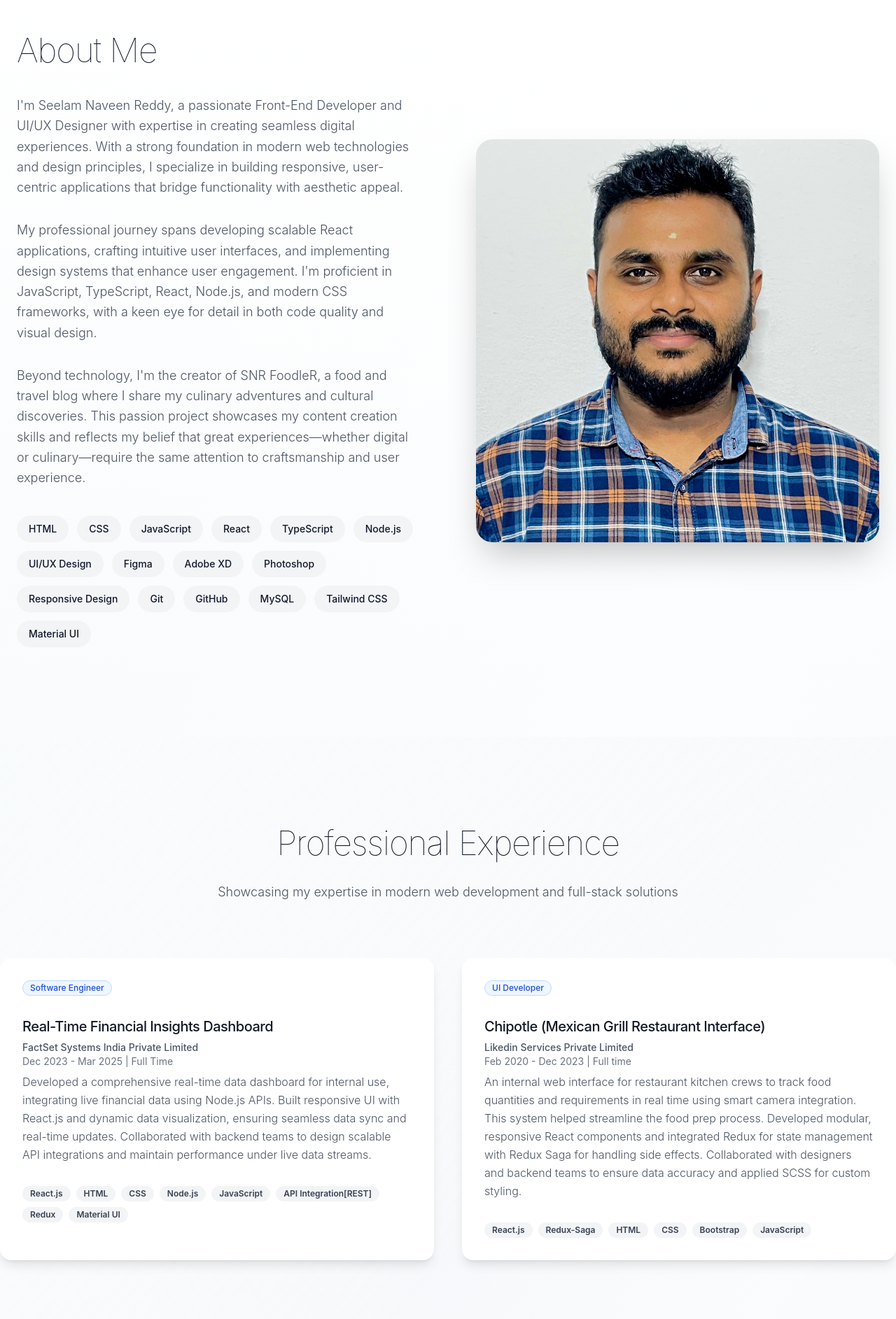
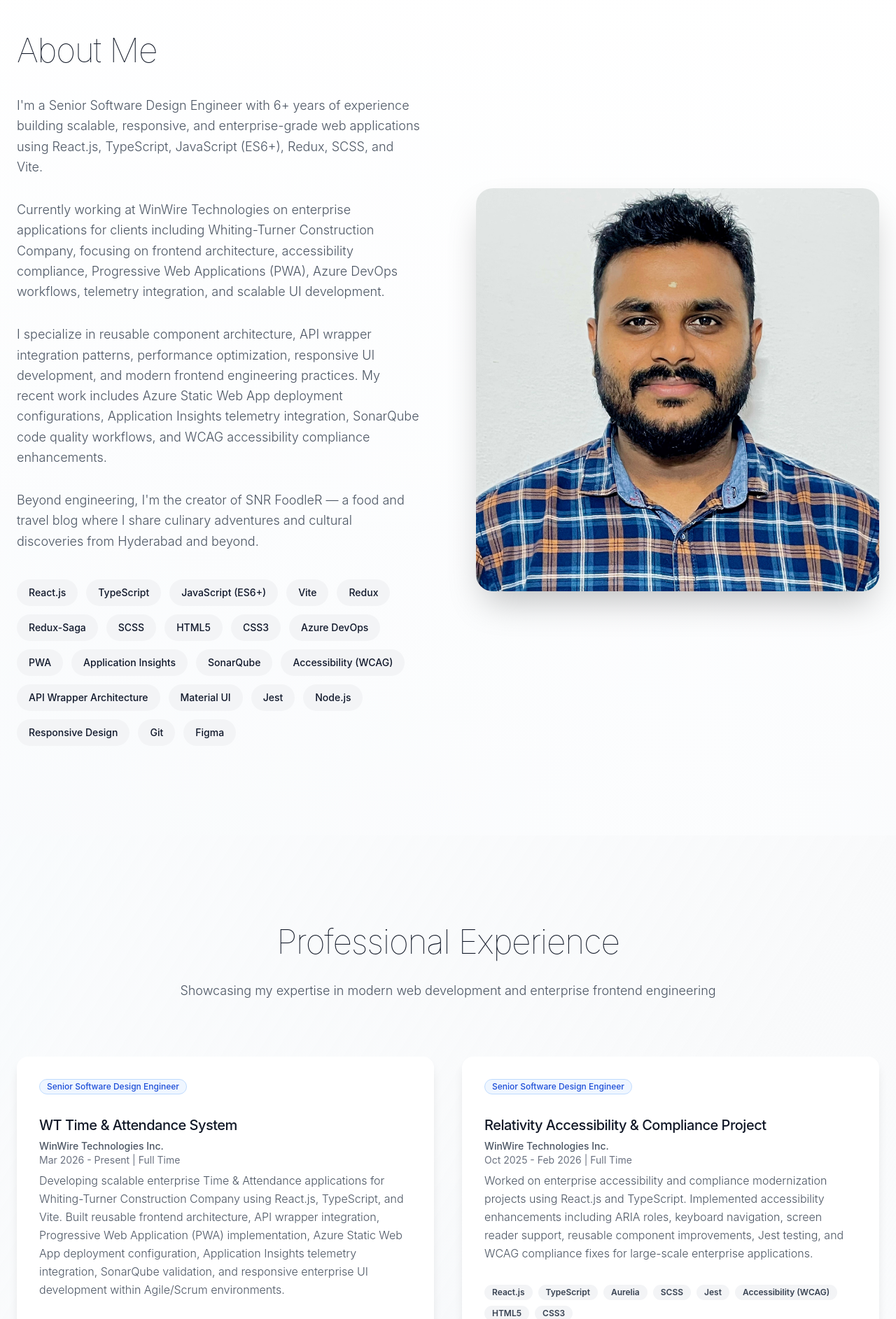
Before and after one commit to nseelam02-tech/snr-portfolio, a React (Vite) app: page / in a window 1280 px wide. Shown: the part 880-2765 px from the top of the page at 70% size. Built offline with nearby package versions, Linux system fonts and the light colour scheme.

Commit message:
new projects and details refined

```diff
--- a/src/pages/Index.tsx
+++ b/src/pages/Index.tsx
@@ -37,7 +37,7 @@ const Index = () => {
   const { toast } = useToast()
 
   const handleInputChange = (
-    e: React.ChangeEvent<HTMLInputElement | HTMLTextAreaElement>
+    e: React.ChangeEvent<HTMLInputElement | HTMLTextAreaElement>,
   ) => {
     setFormData({
       ...formData,
@@ -48,7 +48,6 @@ const Index = () => {
   const handleSubmit = (e: React.FormEvent) => {
     e.preventDefault()
 
-    // Basic validation
     if (!formData.name || !formData.email || !formData.message) {
       toast({
         title: 'Validation Error',
@@ -58,7 +57,6 @@ const Index = () => {
       return
     }
 
-    // Email validation
     const emailRegex = /^[^\s@]+@[^\s@]+\.[^\s@]+$/
     if (!emailRegex.test(formData.email)) {
       toast({
@@ -74,7 +72,6 @@ const Index = () => {
       description: "Thank you for reaching out. I'll get back to you soon.",
     })
 
-    // Reset form
     setFormData({ name: '', email: '', message: '' })
   }
 
@@ -88,7 +85,7 @@ const Index = () => {
 
   const downloadResume = () => {
     window.open(
-      'https://drive.google.com/file/d/1QG8TxsJ4VkrocwqMiyc345jfocrDvAHz/view?usp=sharing'
+      'https://drive.google.com/file/d/1qSSQqKImkfNYht4BIIR2INZ6s_QVwjX1/view?usp=sharing',
     )
   }
 
@@ -119,23 +116,29 @@ const Index = () => {
     },
   ]
 
+  // ✅ UPDATED: Skills aligned with resume
   const skills = [
-    'HTML',
-    'CSS',
-    'JavaScript',
-    'React',
+    'React.js',
     'TypeScript',
+    'JavaScript (ES6+)',
+    'Vite',
+    'Redux',
+    'Redux-Saga',
+    'SCSS',
+    'HTML5',
+    'CSS3',
+    'Azure DevOps',
+    'PWA',
+    'Application Insights',
+    'SonarQube',
+    'Accessibility (WCAG)',
+    'API Wrapper Architecture',
+    'Material UI',
+    'Jest',
     'Node.js',
-    'UI/UX Design',
-    'Figma',
-    'Adobe XD',
-    'Photoshop',
     'Responsive Design',
     'Git',
-    'GitHub',
-    'MySQL',
-    'Tailwind CSS',
-    'Material UI',
+    'Figma',
   ]
 
   const interests = [
@@ -180,10 +183,50 @@ const Index = () => {
     },
   ]
 
+  // ✅ UPDATED: WinWire projects added at top, existing projects kept below
   const professionalWork = [
     {
+      title: 'WT Time & Attendance System',
+      company: 'WinWire Technologies Inc.',
+      period: 'Mar 2026 - Present | Full Time',
+      role: 'Senior Software Design Engineer',
+      description:
+        'Developing scalable enterprise Time & Attendance applications for Whiting-Turner Construction Company using React.js, TypeScript, and Vite. Built reusable frontend architecture, API wrapper integration, Progressive Web Application (PWA) implementation, Azure Static Web App deployment configuration, Application Insights telemetry integration, SonarQube validation, and responsive enterprise UI development within Agile/Scrum environments.',
+      technologies: [
+        'React.js',
+        'TypeScript',
+        'Vite',
+        'SCSS',
+        'Azure DevOps',
+        'PWA',
+        'Application Insights',
+        'SonarQube',
+        'API Wrapper Architecture',
+      ],
+      type: 'development',
+    },
+    {
+      title: 'Relativity Accessibility & Compliance Project',
+      company: 'WinWire Technologies Inc.',
+      period: 'Oct 2025 - Feb 2026 | Full Time',
+      role: 'Senior Software Design Engineer',
+      description:
+        'Worked on enterprise accessibility and compliance modernization projects using React.js and TypeScript. Implemented accessibility enhancements including ARIA roles, keyboard navigation, screen reader support, reusable component improvements, Jest testing, and WCAG compliance fixes for large-scale enterprise applications.',
+      technologies: [
+        'React.js',
+        'TypeScript',
+        'Aurelia',
+        'SCSS',
+        'Jest',
+        'Accessibility (WCAG)',
+        'HTML5',
+        'CSS3',
+      ],
+      type: 'development',
+    },
+    {
       title: 'Real-Time Financial Insights Dashboard',
-      company: 'FactSet Systems India Private Limited',
+      company: 'Factet Private Limited, Hyderabad',
       period: 'Dec 2023 - Mar 2025 | Full Time',
       role: 'Software Engineer',
       description:
@@ -291,7 +334,7 @@ const Index = () => {
 
   return (
     <div className="min-h-screen bg-gradient-to-br from-slate-50 via-white to-gray-50">
-      {/* Enhanced Navigation with glassmorphism effect */}
+      {/* Navigation - UNCHANGED */}
       <nav className="fixed top-0 w-full bg-white/90 backdrop-blur-xl z-50 border-b border-gray-100/50 transition-all duration-300 shadow-sm">
         <div className="max-w-7xl mx-auto px-6 py-4">
           <div className="flex justify-between items-center">
@@ -303,7 +346,6 @@ const Index = () => {
               />
             </div>
 
-            {/* Desktop Navigation */}
             <div className="hidden md:flex items-center space-x-8">
               <button
                 onClick={() => scrollToSection('about')}
@@ -346,7 +388,6 @@ const Index = () => {
               </Button>
             </div>
 
-            {/* Mobile Menu Button */}
             <button
               className="md:hidden transform hover:scale-110 transition-transform duration-200"
               onClick={() => setIsMobileMenuOpen(!isMobileMenuOpen)}
@@ -355,7 +396,6 @@ const Index = () => {
             </button>
           </div>
 
-          {/* Mobile Navigation */}
           {isMobileMenuOpen && (
             <div className="md:hidden mt-4 pb-4 border-t border-gray-100 animate-fade-in">
               <div className="flex flex-col space-y-4 pt-4">
@@ -404,11 +444,9 @@ const Index = () => {
         </div>
       </nav>
 
-      {/* Enhanced Hero Section with sophisticated gradient background */}
+      {/* Hero Section - UNCHANGED UI, subtitle & tagline text updated */}
       <section className="min-h-screen flex items-center justify-center bg-gradient-to-br from-slate-50 via-white to-blue-50/30 pt-20 relative overflow-hidden">
-        {/* Enhanced Creative Background Elements */}
         <div className="absolute inset-0 overflow-hidden">
-          {/* Refined floating code elements */}
           <div className="absolute top-20 left-10 text-6xl font-mono text-slate-200/40 animate-pulse opacity-20 select-none">
             {'</>'}
           </div>
@@ -430,8 +468,6 @@ const Index = () => {
           >
             {'function()'}
           </div>
-
-          {/* Refined geometric shapes */}
           <div
             className="absolute top-32 right-10 w-20 h-20 border-2 border-blue-300/30 rotate-45 animate-spin opacity-20"
             style={{ animationDuration: '20s' }}
@@ -444,21 +480,16 @@ const Index = () => {
             className="absolute top-1/2 right-32 w-12 h-12 border-2 border-slate-300/40 animate-pulse opacity-25"
             style={{ animationDelay: '2s' }}
           ></div>
-
-          {/* Sophisticated gradient orbs */}
           <div className="absolute -top-40 -right-40 w-80 h-80 bg-gradient-to-br from-blue-100/30 to-indigo-100/30 rounded-full opacity-40 animate-pulse blur-3xl"></div>
           <div
             className="absolute -bottom-40 -left-40 w-80 h-80 bg-gradient-to-tr from-slate-100/30 to-blue-100/30 rounded-full opacity-40 animate-pulse blur-3xl"
             style={{ animationDelay: '1s' }}
           ></div>
-
-          {/* Grid pattern overlay */}
           <div className="absolute inset-0 bg-[linear-gradient(to_right,#f1f5f9_1px,transparent_1px),linear-gradient(to_bottom,#f1f5f9_1px,transparent_1px)] bg-[size:4rem_4rem] opacity-[0.03]"></div>
         </div>
 
         <div className="max-w-6xl mx-auto px-6 text-center relative z-10">
           <div className="space-y-12">
-            {/* Enhanced animated title with designerrs.com style animation */}
             <div className="space-y-6">
               <h1 className="text-5xl md:text-7xl font-thin tracking-tight text-gray-900">
                 <div className="flex flex-col md:flex-row items-center justify-center gap-4 md:gap-6 min-h-[80px] md:min-h-[100px]">
@@ -494,23 +525,25 @@ const Index = () => {
               ></div>
             </div>
 
-            {/* Animated subtitle */}
+            {/* ✅ UPDATED subtitle */}
             <p
               className="text-xl md:text-2xl text-gray-600 max-w-4xl mx-auto leading-relaxed font-light animate-slideUp"
               style={{ animationDelay: '1.6s' }}
             >
-              Software Engineer | UI/UX Designer | Food & Travel Enthusiast
+              Senior Software Design Engineer | React.js | TypeScript | Azure
+              DevOps
             </p>
 
-            {/* Animated location */}
+            {/* ✅ UPDATED tagline */}
             <p
               className="text-lg text-gray-500 font-light animate-slideUp"
               style={{ animationDelay: '1.8s' }}
             >
-              Crafting digital experiences with passion from Hyderabad, India
+              Building scalable enterprise web applications with React.js, Vite,
+              PWA, Accessibility & Modern Frontend Architecture — from
+              Hyderabad, India
             </p>
 
-            {/* Single button */}
             <div
               className="flex justify-center animate-slideUp"
               style={{ animationDelay: '2s' }}
@@ -531,33 +564,18 @@ const Index = () => {
 
         <style>{`
           @keyframes slideUp {
-            from {
-              transform: translateY(100%);
-              opacity: 0;
+            from { transform: translateY(100%); opacity: 0; }
+            to { transform: translateY(0); opacity: 1; }
           }
-            to {
-              transform: translateY(0);
-              opacity: 1;
+          @keyframes scaleX {
+            from { transform: scaleX(0); opacity: 0; }
+            to { transform: scaleX(1); opacity: 1; }
           }
-          }
-
-          @keyframes scaleX {
-            from {
-              transform: scaleX(0);
-              opacity: 0;
-            }
-            to {
-              transform: scaleX(1);
-              opacity: 1;
-            }
-          }
-
           .animate-slideUp {
             animation: slideUp 1s ease-out forwards;
             opacity: 0;
             transform: translateY(100%);
           }
-
           .animate-scaleX {
             animation: scaleX 1s ease-out forwards;
             opacity: 0;
@@ -566,7 +584,7 @@ const Index = () => {
         `}</style>
       </section>
 
-      {/* About Section with clean gradient background */}
+      {/* About Section - UNCHANGED UI, text updated */}
       <section
         id="about"
         className="py-32 bg-gradient-to-b from-white to-slate-50/50"
@@ -577,30 +595,35 @@ const Index = () => {
               <h2 className="text-4xl md:text-5xl font-thin mb-10 tracking-tight text-gray-900">
                 About Me
               </h2>
+              {/* ✅ UPDATED about text */}
               <p className="text-lg text-gray-600 leading-relaxed mb-8 font-light">
-                I'm Seelam Naveen Reddy, a passionate Front-End Developer and
-                UI/UX Designer with expertise in creating seamless digital
-                experiences. With a strong foundation in modern web technologies
-                and design principles, I specialize in building responsive,
-                user-centric applications that bridge functionality with
-                aesthetic appeal.
+                I'm a Senior Software Design Engineer with 6+ years of
+                experience building scalable, responsive, and enterprise-grade
+                web applications using React.js, TypeScript, JavaScript (ES6+),
+                Redux, SCSS, and Vite.
               </p>
               <p className="text-lg text-gray-600 leading-relaxed mb-8 font-light">
-                My professional journey spans developing scalable React
-                applications, crafting intuitive user interfaces, and
-                implementing design systems that enhance user engagement. I'm
-                proficient in JavaScript, TypeScript, React, Node.js, and modern
-                CSS frameworks, with a keen eye for detail in both code quality
-                and visual design.
+                Currently working at WinWire Technologies on enterprise
+                applications for clients including Whiting-Turner Construction
+                Company, focusing on frontend architecture, accessibility
+                compliance, Progressive Web Applications (PWA), Azure DevOps
+                workflows, telemetry integration, and scalable UI development.
+              </p>
+              <p className="text-lg text-gray-600 leading-relaxed mb-8 font-light">
+                I specialize in reusable component architecture, API wrapper
+                integration patterns, performance optimization, responsive UI
+                development, and modern frontend engineering practices. My
+                recent work includes Azure Static Web App deployment
+                configurations, Application Insights telemetry integration,
+                SonarQube code quality workflows, and WCAG accessibility
+                compliance enhancements.
               </p>
               <p className="text-lg text-gray-600 leading-relaxed mb-10 font-light">
-                Beyond technology, I'm the creator of SNR FoodleR, a food and
-                travel blog where I share my culinary adventures and cultural
-                discoveries. This passion project showcases my content creation
-                skills and reflects my belief that great experiences—whether
-                digital or culinary—require the same attention to craftsmanship
-                and user experience.
+                Beyond engineering, I'm the creator of SNR FoodleR — a food and
+                travel blog where I share culinary adventures and cultural
+                discoveries from Hyderabad and beyond.
               </p>
+              {/* ✅ UPDATED skills badges */}
               <div className="flex flex-wrap gap-3">
                 {skills.map((skill, index) => (
                   <Badge
@@ -617,7 +640,7 @@ const Index = () => {
               <div className="aspect-square rounded-3xl overflow-hidden shadow-2xl transform hover:scale-105 transition-transform duration-300">
                 <img
                   src="/SNR-uploads/86161906-31db-46ef-b3c1-7f545b4563a9.png"
-                  alt="Seelam Naveen Reddy - Front-End Developer"
+                  alt="Seelam Naveen Reddy - Senior Software Design Engineer"
                   className="w-full h-full object-cover"
                 />
               </div>
@@ -626,25 +649,24 @@ const Index = () => {
         </div>
       </section>
 
-      {/* Enhanced Work Section with sophisticated background */}
+      {/* Work Section - UNCHANGED UI, data updated (WinWire added at top) */}
       <section
         id="work"
         className="py-32 bg-gradient-to-br from-slate-50/80 via-gray-50 to-blue-50/20 relative"
       >
-        {/* Subtle background pattern */}
         <div className="absolute inset-0 bg-[radial-gradient(circle_at_50%_50%,rgba(59,130,246,0.05),transparent_50%)] opacity-30"></div>
         <div className="relative z-10">
-          {/* Professional Experience */}
           <div className="mb-20">
             <div className="text-center mb-20">
               <h2 className="text-4xl md:text-5xl font-thin mb-8 tracking-tight text-gray-900">
                 Professional Experience
               </h2>
               <p className="text-lg text-gray-600 max-w-3xl mx-auto font-light">
-                Showcasing my expertise in modern web development and full-stack
-                solutions
+                Showcasing my expertise in modern web development and enterprise
+                frontend engineering
               </p>
             </div>
+            <div className="max-w-7xl mx-auto px-6">
               <div className="grid md:grid-cols-2 gap-10">
                 {professionalWork.map((project, index) => (
                   <Card
@@ -688,12 +710,14 @@ const Index = () => {
                 ))}
               </div>
             </div>
+          </div>
 
-          {/* UI/UX Design Training */}
+          {/* UI/UX Design Training - UNCHANGED */}
           <div>
             <h3 className="text-3xl font-light mb-12 text-center text-gray-800">
               UI/UX Design Training Projects
             </h3>
+            <div className="max-w-7xl mx-auto px-6">
               <div className="grid md:grid-cols-2 gap-10">
                 {designTraining.map((project, index) => (
                   <Card
@@ -762,9 +786,10 @@ const Index = () => {
               </div>
             </div>
           </div>
+        </div>
       </section>
 
-      {/* Enhanced Interests Section with warm gradient */}
+      {/* Interests Section - COMPLETELY UNCHANGED */}
       <section
         id="interests"
         className="py-32 bg-gradient-to-br from-white via-slate-50/30 to-indigo-50/20"
@@ -812,12 +837,11 @@ const Index = () => {
         </div>
       </section>
 
-      {/* Enhanced Blog Section with refined background */}
+      {/* Blog Section - COMPLETELY UNCHANGED */}
       <section
         id="blog"
         className="py-32 bg-gradient-to-br from-slate-50/60 via-gray-50/80 to-blue-50/30 relative"
       >
-        {/* Dot pattern overlay */}
         <div className="absolute inset-0 bg-[radial-gradient(circle_at_2px_2px,rgba(71,85,105,0.15)_1px,transparent_0)] bg-[length:32px_32px] opacity-20"></div>
         <div className="relative z-10">
           <div className="max-w-7xl mx-auto px-6">
@@ -877,7 +901,7 @@ const Index = () => {
         </div>
       </section>
 
-      {/* Enhanced Media Section with clean background */}
+      {/* Media Section - COMPLETELY UNCHANGED */}
       <section className="py-32 bg-gradient-to-b from-white to-slate-50/40">
         <div className="max-w-7xl mx-auto px-6">
           <div className="text-center mb-20">
@@ -924,12 +948,11 @@ const Index = () => {
         </div>
       </section>
 
-      {/* Enhanced Contact Section with sophisticated styling */}
+      {/* Contact Section - COMPLETELY UNCHANGED */}
       <section
         id="contact"
         className="py-32 bg-gradient-to-br from-slate-50/70 via-gray-50 to-blue-50/20 relative"
       >
-        {/* Refined background elements */}
         <div className="absolute inset-0 bg-[linear-gradient(45deg,transparent_25%,rgba(59,130,246,0.02)_50%,transparent_75%)] bg-[length:60px_60px] opacity-50"></div>
         <div className="relative z-10">
           <div className="max-w-6xl mx-auto px-6">
@@ -1046,7 +1069,7 @@ const Index = () => {
         </div>
       </section>
 
-      {/* Enhanced Footer with clean styling */}
+      {/* Footer - COMPLETELY UNCHANGED */}
       <footer className="py-16 bg-gradient-to-t from-white to-slate-50/50 border-t border-slate-200/50">
         <div className="max-w-7xl mx-auto px-6">
           <div className="flex flex-col md:flex-row justify-between items-center space-y-6 md:space-y-0">
@@ -1058,7 +1081,7 @@ const Index = () => {
               />
             </div>
             <div className="text-gray-600 text-center md:text-left font-light">
-              © 2024 Seelam Naveen Reddy. Crafted with passion for technology
+              © 2026 Seelam Naveen Reddy. Crafted with passion for technology
               and culture.
             </div>
           </div>
```
Lines whose indentation alone changed are shown as unchanged.
